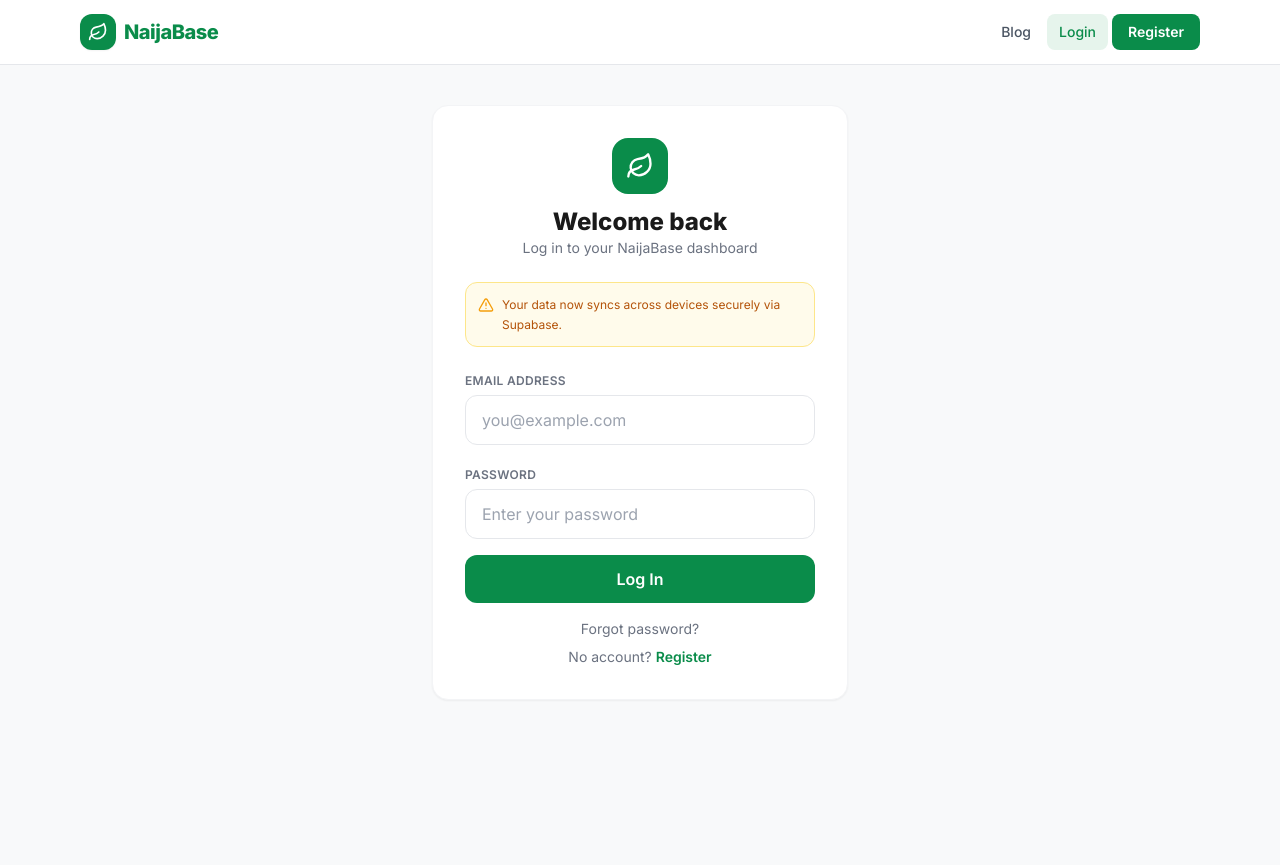
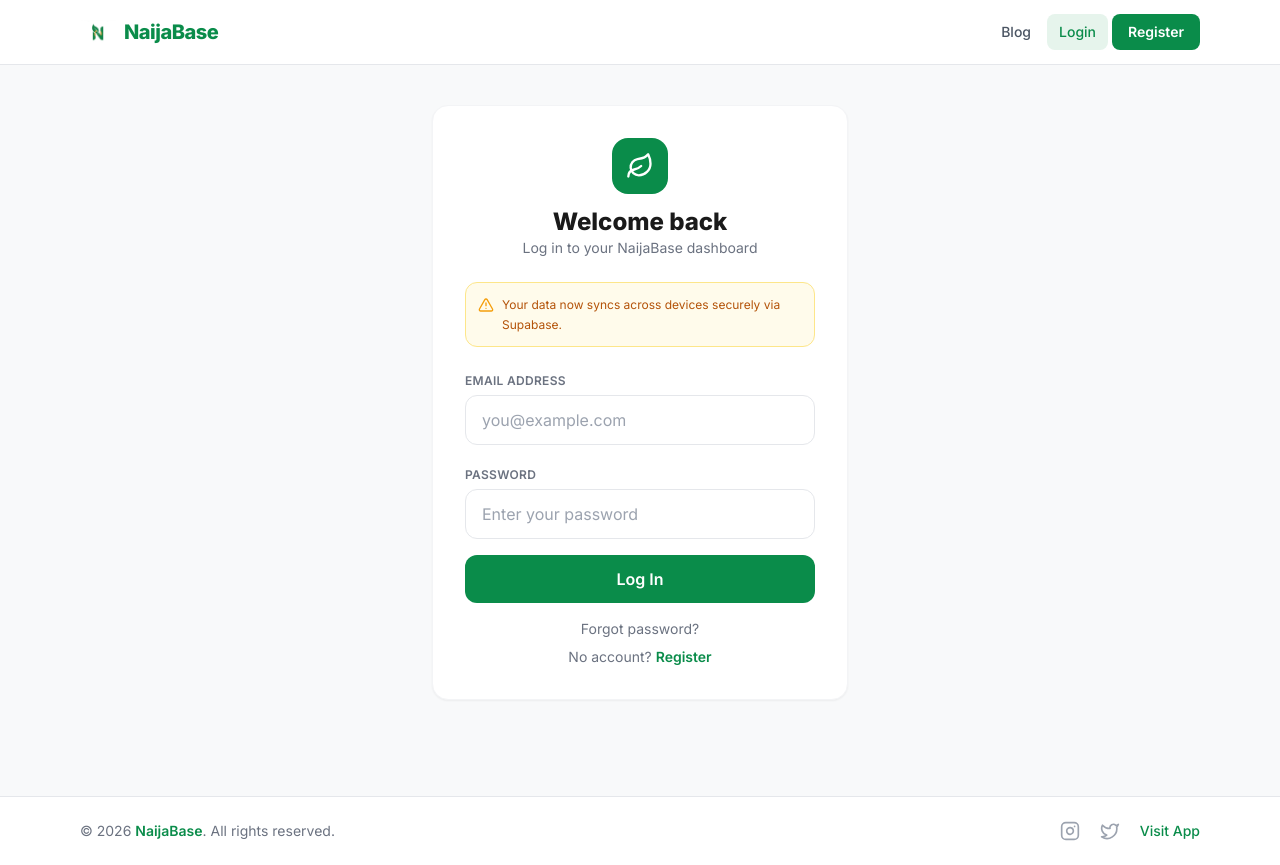
Before and after one commit to Dapo-devv/Naijabase, a React (Vite) app: page /login in a window 1280 px wide. Before the commit the page ends 800 px from the top, so only its background shows below. Built offline with nearby package versions, Linux system fonts and the light colour scheme.

Commit message:
Updated icons

```diff
--- a/index.html
+++ b/index.html
@@ -6,6 +6,10 @@
     <meta name="viewport" content="width=device-width, initial-scale=1.0, maximum-scale=1.0" />
     <title>NaijaBase — Nigerian Daily Life Dashboard</title>
     <meta name="description" content="Track market prices, generator costs, trips, and savings — built for everyday Nigerian life." />
+
+    <!-- Favicon -->
+    <link rel="icon" type="image/png" href="/naijabase-logo.png" />
+    <link rel="apple-touch-icon" href="/naijabase-logo.png" />
   </head>
   <body>
     <div id="root"></div>
--- a/src/App.jsx
+++ b/src/App.jsx
@@ -1,4 +1,5 @@
 import { Routes, Route } from 'react-router-dom';
+import { Instagram, Twitter } from 'lucide-react';
 import Navbar from './components/Navbar';
 import BottomNav from './components/BottomNav';
 import AdSlot from './components/AdSlot';
@@ -40,10 +41,49 @@ export default function App() {
             <Route path="/blog/:slug" element={<BlogDetail />} />
           </Routes>
         </main>
+
+        {/* Sticky bottom banner ad - mobile only */}
         <div className="md:hidden fixed bottom-14 left-0 w-full z-30 px-2">
           <AdSlot width={320} height={50} label="Ad Space" className="!py-2" />
         </div>
+
         <BottomNav />
+
+        {/* --- Social Media Footer --- */}
+        <footer className="bg-white border-t border-gray-200 py-6 mt-8">
+          <div className="max-w-6xl mx-auto px-4 flex flex-col sm:flex-row items-center justify-between gap-4">
+            <p className="text-sm text-gray-500">
+              © {new Date().getFullYear()} <span className="font-semibold text-primary">NaijaBase</span>. All rights reserved.
+            </p>
+            <div className="flex items-center gap-5">
+              <a
+                href="https://www.instagram.com/naijabase9"
+                target="_blank"
+                rel="noopener noreferrer"
+                className="text-gray-400 hover:text-primary transition-colors"
+                aria-label="Follow NaijaBase on Instagram"
+              >
+                <Instagram className="w-5 h-5" />
+              </a>
+              <a
+                href="https://x.com/naijabase9"
+                target="_blank"
+                rel="noopener noreferrer"
+                className="text-gray-400 hover:text-primary transition-colors"
+                aria-label="Follow NaijaBase on X"
+              >
+                <Twitter className="w-5 h-5" />
+              </a>
+              <a
+                href="https://naijabase.space"
+                className="text-sm font-medium text-primary hover:underline"
+              >
+                Visit App
+              </a>
+            </div>
+          </div>
+        </footer>
+
       </div>
     </NaijaBaseProvider>
   );
--- a/src/components/Navbar.jsx
+++ b/src/components/Navbar.jsx
@@ -1,16 +1,15 @@
 import { Link, useLocation, useNavigate } from 'react-router-dom';
-import { Leaf, LayoutDashboard, ShoppingCart, Zap, MapPin, PiggyBank, BookOpen, User, LogIn, UserPlus, LogOut, Shield } from 'lucide-react';
+import { LayoutDashboard, ShoppingCart, Zap, MapPin, PiggyBank, BookOpen, User, LogIn, UserPlus, LogOut, Shield } from 'lucide-react';
 import { useNaijaBase } from '../context/NaijaBaseContext';
 
 export default function Navbar() {
-  const { state, logout } = useNaijaBase();
+  const { state, logout, currentUser } = useNaijaBase();
   const location = useLocation();
   const navigate = useNavigate();
   const loggedIn = state.currentUserId != null;
 
-  // --- SECURITY: Check if current user is the Admin ---
-  const { currentUser } = useNaijaBase();
-  const ADMIN_EMAIL = "dapodevv@gmail.com"; // Make sure this matches your email!
+  // --- SECURITY: Only show Admin button to you ---
+  const ADMIN_EMAIL = "dapodevv@gmail.com";
   const isAdmin = currentUser?.email === ADMIN_EMAIL;
 
   const handleLogout = () => {
@@ -27,10 +26,14 @@ export default function Navbar() {
   return (
     <header className="sticky top-0 z-40 bg-white/95 backdrop-blur border-b border-gray-200">
       <div className="max-w-6xl mx-auto px-4 h-16 flex items-center justify-between">
+
+        {/* --- REPLACED WITH YOUR REAL LOGO --- */}
         <Link to="/" className="flex items-center gap-2 group">
-          <div className="w-9 h-9 rounded-xl bg-primary flex items-center justify-center shadow-sm group-hover:scale-105 transition-transform">
-            <Leaf className="w-5 h-5 text-white" />
-          </div>
+          <img
+            src="/naijabase-logo.png"
+            alt="NaijaBase Logo"
+            className="w-9 h-9 object-contain group-hover:scale-105 transition-transform"
+          />
           <span className="text-xl font-extrabold text-primary tracking-tight">NaijaBase</span>
         </Link>
 
@@ -45,7 +48,7 @@ export default function Navbar() {
               <Link to="/blog" className={`${linkBase} ${isActive('/blog')}`}>Blog</Link>
               <Link to="/profile" className={`${linkBase} ${isActive('/profile')}`}>Profile</Link>
 
-              {/* 👑 The Admin Link - Only visible if you are logged in as the Admin */}
+              {/* Admin Link - Only visible to you */}
               {isAdmin && (
                 <Link to="/admin" className={`${linkBase} ${isActive('/admin')} text-red-600 hover:bg-red-50 border border-red-200`}>
                   <Shield className="w-4 h-4 inline mr-1" /> Admin
```
Also changed, not shown: public/naijabase-logo.png (added).
